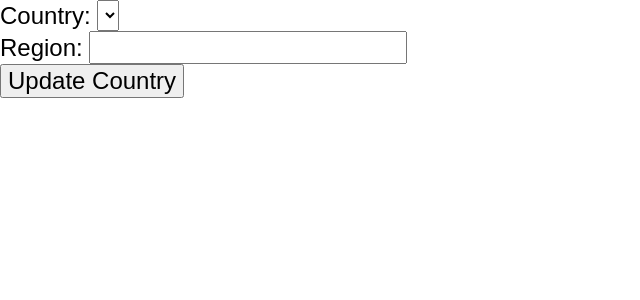
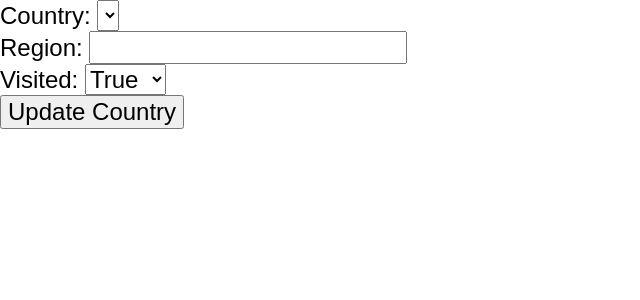
Before and after one commit to sandyysh221/travel_bucket_list_app_project, a Flask app: template templates/countries/edit.html in a window 1280 px wide. Shown: the part 60-360 px from the top of the page, without its empty margins (0-640 px from the left). Run offline with Flask 2, Linux system fonts and the light colour scheme; the template is opened without the code that fills it, so the values that code supplies are empty.

Commit message:
country update partially fixed

```diff
--- a/repositories/country_repository.py
+++ b/repositories/country_repository.py
@@ -26,7 +26,7 @@ def select_all():
     sql = "SELECT * FROM countries"
     results = run_sql(sql)
     for row in results:
-        country = Country(row["name"], row["region"],row["code"], row["id"])
+        country = Country(row["name"], row["region"], row["code"], row["id"])
         countries.append(country)
     return countries
 
@@ -45,7 +45,9 @@ def select(id):
 
 
 def update(country):
-    pass
+    sql = "UPDATE countries SET (name, region, code) = (%s, %s, %s) WHERE id = %s"
+    values = [country.name, country.region, country.code, country.id]
+    run_sql(sql, values)
 
 
 def find_city_in_country(country):
--- a/templates/countries/edit.html
+++ b/templates/countries/edit.html
@@ -5,7 +5,7 @@
     <form action="/countries/{{country.id}}" method="post">
 <div>
     <label for="country">Country:</label>
-    <select id="country" name="country_id">
+    <select id="country" name="country">
       {% for country in all_countries %}
         <option value="{{ country.id }}"
           {% if country.id== country.id %} selected="selected"{% endif %}>
@@ -20,6 +20,24 @@
     <input type="region" id="region" name="region" value="{{country.region}}" required>
   </div>
 
+  <div>
+    <label for="visited">Visited:</label>
+    <select id="visited" name="visited">
+
+      <option value="true"
+        {% if country.visited== True %} selected="selected" {% endif %}>
+        True
+      </option>
+
+      <option value="false"
+        {% if country.visited == False %} selected="selected" {% endif %}>
+        False
+      </option>
+
+    </select>
+  </div>
+
+
   <button type="submit">Update Country</button>
 </form>
 </div>
```
Also changed, not shown: controllers/country_controller.py (+17 -15 lines).
